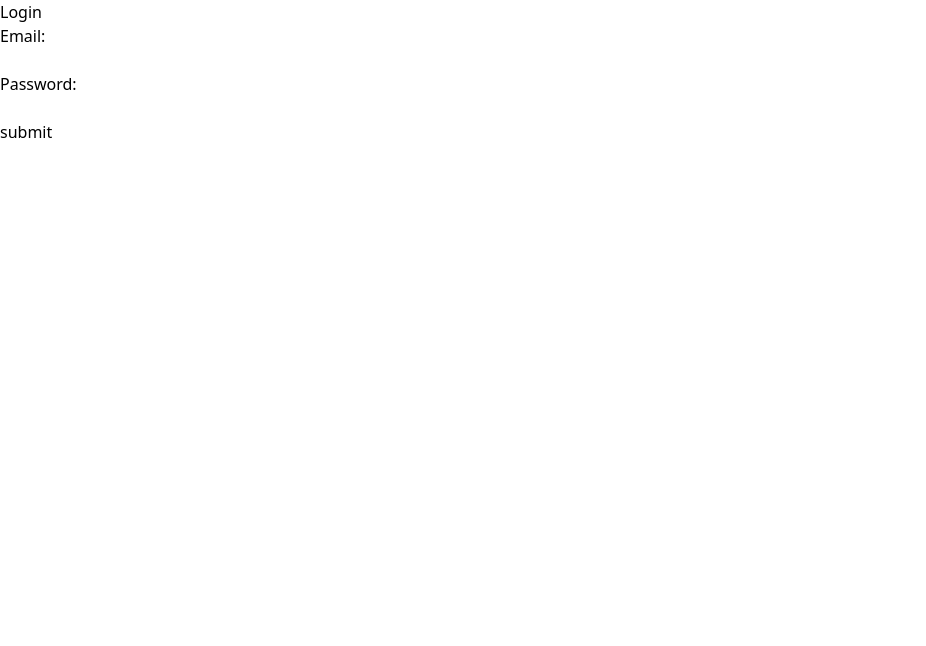
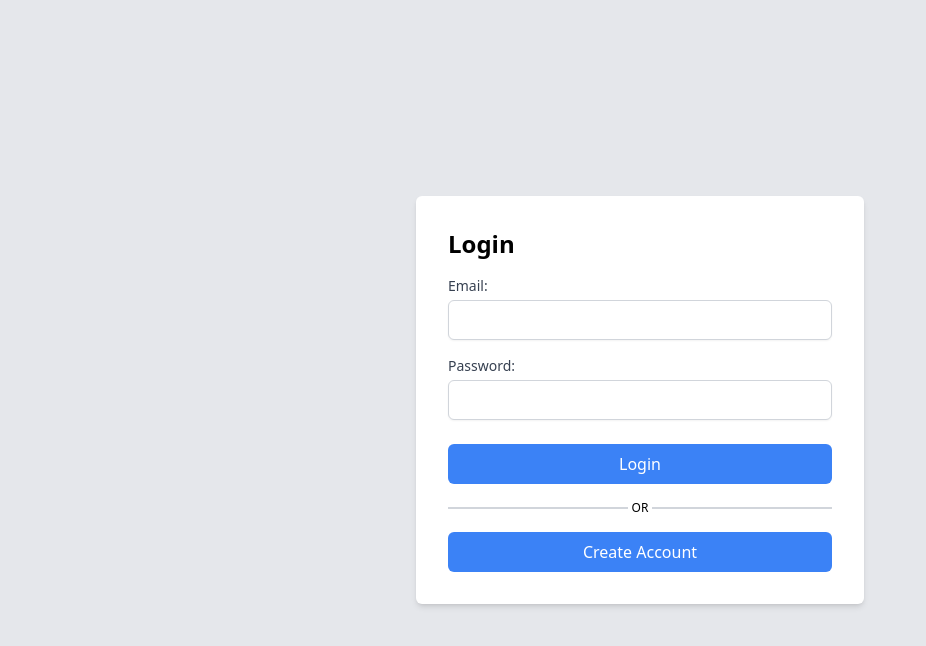
Before and after one commit to alexanderclayton/JobSearch, a React (Vite) app in the folder client/: page /login in a window 1280 px wide. Shown: the top 646 px of the page, without its empty margins (0-926 px from the left). Built offline with nearby package versions, Linux system fonts and the light colour scheme.

Commit message:
Home, Login, CreateAccount pages

```diff
--- a/client/src/App.tsx
+++ b/client/src/App.tsx
@@ -1,7 +1,7 @@
 import { BrowserRouter as Router, Routes, Route } from "react-router-dom";
-import { Home } from "./pages";
+import { CreateAccount, Home, Login } from "./pages";
 import { AuthProvider, ProtectedRoute } from "./context";
-import { AddUser, Login } from "./components";
+import { AddUser } from "./components";
 
 function App() {
   return (
@@ -11,6 +11,7 @@
           <Routes>
             <Route path="/" element={<Home />} />
             <Route path="/login" element={<Login />} />
+            <Route path="/create_account" element={<CreateAccount />} />
             <Route element={<ProtectedRoute />}>
               <Route path="/add_user" element={<AddUser />} />
             </Route>
--- a/client/src/components/Login.tsx
+++ /dev/null
@@ -1,52 +0,0 @@
-import { useState } from "react";
-import { TLoginCredentials } from "../types";
-import { useAuth } from "../context";
-
-export const Login = () => {
-  const { login } = useAuth();
-  const [credentials, setCredentials] = useState<TLoginCredentials>({
-    email: "",
-    password: "",
-  });
-
-  const handleSubmit = (
-    e: React.FormEvent,
-    email: string,
-    password: string,
-  ) => {
-    e.preventDefault();
-    login(email, password);
-  };
-
-  const handleChange = (e: React.ChangeEvent<HTMLInputElement>) => {
-    const { id, value } = e.target;
-    setCredentials((prevCredentials) => ({
-      ...prevCredentials,
-      [id]: value,
-    }));
-  };
-
-  return (
-    <form
-      onSubmit={(e) => handleSubmit(e, credentials.email, credentials.password)}
-      className="flex flex-col items-start"
-    >
-      <legend>Login</legend>
-      <label htmlFor="email">Email:</label>
-      <input
-        type="text"
-        id="email"
-        value={credentials.email}
-        onChange={handleChange}
-      />
-      <label htmlFor="password">Password:</label>
-      <input
-        type="password"
-        id="password"
-        value={credentials.password}
-        onChange={handleChange}
-      />
-      <input type="submit" value="submit" />
-    </form>
-  );
-};
--- a/client/src/components/index.ts
+++ b/client/src/components/index.ts
@@ -1,2 +1 @@
 export * from "./AddUser";
-export * from "./Login";
--- /dev/null
+++ b/client/src/pages/CreateAccount.tsx
@@ -0,0 +1,130 @@
+import { useState } from "react";
+import { TUser } from "../types";
+import { useNavigate } from "react-router-dom";
+
+export const CreateAccount = () => {
+  const navigate = useNavigate();
+  const [user, setUser] = useState<TUser>({
+    name: "",
+    email: "",
+    password: "",
+  });
+
+  const handleChange = (e: React.ChangeEvent<HTMLInputElement>) => {
+    const { id, value } = e.target;
+    setUser((prevUser) => ({
+      ...prevUser,
+      [id]: value,
+    }));
+  };
+
+  const resetUser = () => {
+    setUser({
+      name: "",
+      email: "",
+      password: "",
+    });
+  };
+
+  const addUser = async () => {
+    try {
+      const response = await fetch("http://127.0.0.1:5000/api/users/add_user", {
+        method: "POST",
+        mode: "cors",
+        headers: {
+          "Content-Type": "application/json",
+        },
+        body: JSON.stringify(user),
+      });
+      if (!response.ok) {
+        throw new Error("Failed to add user.  See request for more details.");
+      }
+      const responseData = await response.json();
+      console.log("Successfully added user:", responseData);
+      resetUser();
+    } catch (error: unknown) {
+      console.error("Error adding user:", error);
+    }
+  };
+
+  const handleSubmit = async (e: React.FormEvent) => {
+    e.preventDefault();
+    try {
+      await addUser();
+    } catch (error: unknown) {
+      console.error("Error submitting form:", error);
+    }
+  };
+
+  return (
+    <div className="flex min-h-screen items-center justify-center bg-gray-200 p-4">
+      <div className="h-full w-full max-w-md rounded-md bg-white p-8 shadow-md">
+        <form onSubmit={handleSubmit} className="w-full">
+          <h2 className="mb-4 text-2xl font-semibold">Create Account</h2>
+          <div className="mb-4">
+            <label
+              htmlFor="name"
+              className="block text-sm font-medium text-gray-700"
+            >
+              Name:
+            </label>
+            <input
+              type="text"
+              id="name"
+              value={user.name}
+              onChange={handleChange}
+              className="mt-1 block h-10 w-full rounded-md border border-gray-300 pl-2 shadow-sm focus:border-blue-500 focus:ring focus:ring-blue-500 focus:ring-opacity-50"
+            />
+          </div>
+          <div className="mb-4">
+            <label
+              htmlFor="email"
+              className="block text-sm font-medium text-gray-700"
+            >
+              Email:
+            </label>
+            <input
+              type="text"
+              id="email"
+              value={user.email}
+              onChange={handleChange}
+              className="mt-1 block h-10 w-full rounded-md border border-gray-300 pl-2 shadow-sm focus:border-blue-500 focus:ring focus:ring-blue-500 focus:ring-opacity-50"
+            />
+          </div>
+          <div className="mb-6">
+            <label
+              htmlFor="password"
+              className="block text-sm font-medium text-gray-700"
+            >
+              Password:
+            </label>
+            <input
+              type="password"
+              id="password"
+              value={user.password}
+              onChange={handleChange}
+              className="mt-1 block h-10 w-full rounded-md border border-gray-300 pl-2 shadow-sm focus:border-blue-500 focus:ring focus:ring-blue-500 focus:ring-opacity-50"
+            />
+          </div>
+          <button
+            type="submit"
+            className="h-10 w-full rounded-md bg-blue-500 px-4 py-2 text-white hover:bg-blue-600 focus:outline-none focus:ring focus:ring-blue-500 focus:ring-opacity-50"
+          >
+            Create Account
+          </button>
+        </form>
+        <div className="mt-4 flex w-full items-center">
+          <div className="w-full border border-gray-300"></div>
+          <p className="mx-1 text-xs">OR</p>
+          <div className="w-full border border-gray-300"></div>
+        </div>
+        <button
+          onClick={() => navigate("/login")}
+          className="mt-4 h-10 w-full rounded-md bg-blue-500 px-4 py-2 text-white hover:bg-blue-600 focus:outline-none focus:ring focus:ring-blue-500 focus:ring-opacity-50"
+        >
+          Login
+        </button>
+      </div>
+    </div>
+  );
+};
--- a/client/src/pages/Home.tsx
+++ b/client/src/pages/Home.tsx
@@ -1,9 +1,36 @@
-import { Login } from "../components"
+import { Link } from "react-router-dom";
 
 export const Home = () => {
   return (
-    <div>
-        <Login />
+    <div className="flex min-h-screen flex-col items-center justify-center bg-gray-100">
+      <header className="mb-8">
+        <h1 className="text-center text-4xl font-bold text-gray-800">
+          Welcome to Job Tracker
+        </h1>
+      </header>
+      <main className="text-center">
+        <p className="mb-6 text-lg text-gray-600">
+          Keep track of your job applications, manage your job search, and stay
+          organized with Job Tracker.
+        </p>
+        <div className="space-x-4">
+          <Link
+            to="/login"
+            className="rounded-md bg-blue-500 px-4 py-2 text-white transition-colors duration-300 hover:bg-blue-600"
+          >
+            Login
+          </Link>
+          <Link
+            to="/signup"
+            className="rounded-md bg-gray-500 px-4 py-2 text-white transition-colors duration-300 hover:bg-gray-600"
+          >
+            Sign Up
+          </Link>
+        </div>
+      </main>
+      <footer className="mt-8 text-sm text-gray-500">
+        &copy; {new Date().getFullYear()} Job Tracker. All rights reserved.
+      </footer>
     </div>
-  )
-}
+  );
+};
--- /dev/null
+++ b/client/src/pages/Login.tsx
@@ -0,0 +1,83 @@
+import { useState } from "react";
+import { useAuth } from "../context";
+import { TLoginCredentials } from "../types";
+import { useNavigate } from "react-router-dom";
+
+export const Login = () => {
+  const { login } = useAuth();
+  const navigate = useNavigate();
+  const [credentials, setCredentials] = useState<TLoginCredentials>({
+    email: "",
+    password: "",
+  });
+
+  const handleSubmit = (e: React.FormEvent) => {
+    e.preventDefault();
+    login(credentials.email, credentials.password);
+  };
+
+  const handleChange = (e: React.ChangeEvent<HTMLInputElement>) => {
+    const { id, value } = e.target;
+    setCredentials((prevCredentials) => ({
+      ...prevCredentials,
+      [id]: value,
+    }));
+  };
+
+  return (
+    <div className="flex min-h-screen items-center justify-center bg-gray-200 p-4">
+      <div className="h-full w-full max-w-md rounded-md bg-white p-8 shadow-md">
+        <form onSubmit={handleSubmit} className="w-full">
+          <h2 className="mb-4 text-2xl font-semibold">Login</h2>
+          <div className="mb-4">
+            <label
+              htmlFor="email"
+              className="block text-sm font-medium text-gray-700"
+            >
+              Email:
+            </label>
+            <input
+              type="text"
+              id="email"
+              value={credentials.email}
+              onChange={handleChange}
+              className="mt-1 block h-10 w-full rounded-md border border-gray-300 pl-2 shadow-sm focus:border-blue-500 focus:ring focus:ring-blue-500 focus:ring-opacity-50"
+            />
+          </div>
+          <div className="mb-6">
+            <label
+              htmlFor="password"
+              className="block text-sm font-medium text-gray-700"
+            >
+              Password:
+            </label>
+            <input
+              type="password"
+              id="password"
+              value={credentials.password}
+              onChange={handleChange}
+              className="mt-1 block h-10 w-full rounded-md border border-gray-300 pl-2 shadow-sm focus:border-blue-500 focus:ring focus:ring-blue-500 focus:ring-opacity-50"
+            />
+          </div>
+          <button
+            type="submit"
+            className="h-10 w-full rounded-md bg-blue-500 px-4 py-2 text-white hover:bg-blue-600 focus:outline-none focus:ring focus:ring-blue-500 focus:ring-opacity-50"
+          >
+            Login
+          </button>
+        </form>
+        <div className="mt-4 flex w-full items-center">
+          <div className="w-full border border-gray-300"></div>
+          <p className="mx-1 text-xs">OR</p>
+          <div className="w-full border border-gray-300"></div>
+        </div>
+        <button
+          onClick={() => navigate("/create_account")}
+          className="mt-4 h-10 w-full rounded-md bg-blue-500 px-4 py-2 text-white hover:bg-blue-600 focus:outline-none focus:ring focus:ring-blue-500 focus:ring-opacity-50"
+        >
+          Create Account
+        </button>
+      </div>
+    </div>
+  );
+};
--- a/client/src/pages/index.ts
+++ b/client/src/pages/index.ts
@@ -1 +1,3 @@
+export * from './CreateAccount'
 export * from "./Home";
+export * from "./Login";
```
